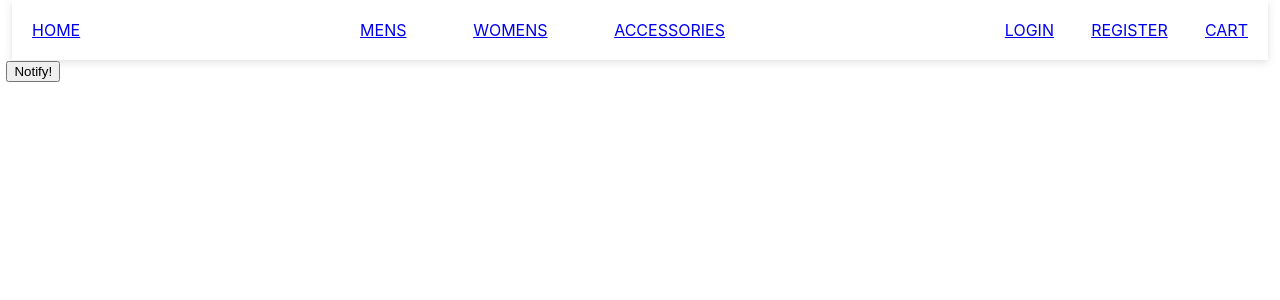
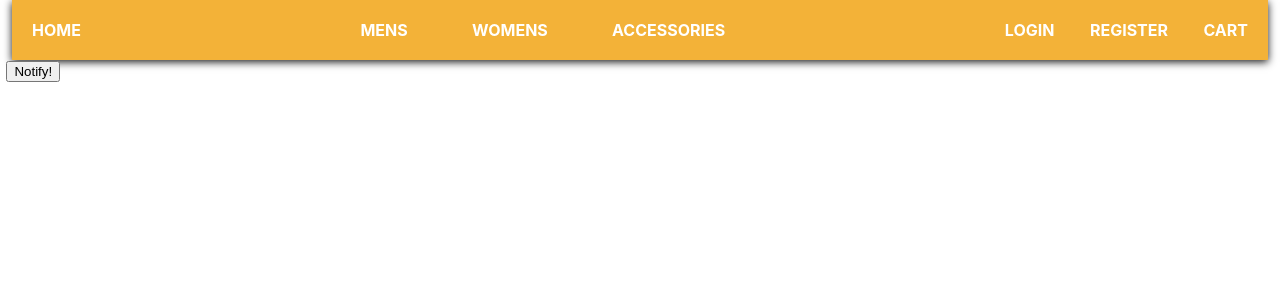
Before and after one commit to Sayli555/e-shop, a React (Create React App) app: page / in a window 1280 px wide. Shown: the top 300 px of the page. Built offline with nearby package versions, Linux system fonts and the light colour scheme.

Commit message:
navbar done

```diff
--- a/src/components/Navbar.jsx
+++ b/src/components/Navbar.jsx
@@ -8,30 +8,30 @@ const Navbar = () => {
   return (
     <div className='navbar'>
     <div>
-    <Link to="/" >HOME</Link>
+    <Link to="/"  className='link'>HOME</Link>
     </div>
 
     <div className='navbar-products'>
     <div>
-    <Link to="/mens" >MENS</Link>
+    <Link to="/mens" className='link'>MENS</Link>
     </div>
     <div>
-    <Link to="/womens" >WOMENS</Link>
+    <Link to="/womens" className='link'>WOMENS</Link>
     </div>
     <div>
-    <Link to="/accessories" >ACCESSORIES</Link>
+    <Link to="/accessories" className='link'>ACCESSORIES</Link>
     </div>
 
     </div>
     <div className='navbar-login-register'>
     <div>
-    <Link to="/login">LOGIN</Link>
+    <Link to="/login" className='link'>LOGIN</Link>
     </div>
     <div>
-      <Link to="/register" >REGISTER</Link>
+      <Link to="/register" className='link'>REGISTER</Link>
     </div>
     <div>
-    <Link to="/cart" >CART</Link>
+    <Link to="/cart" className='link' >CART</Link>
     </div>
 
 
--- a/src/components/navbar.css
+++ b/src/components/navbar.css
@@ -1,10 +1,12 @@
 .navbar{
     width:95%;
     margin: auto;
-    box-shadow: rgba(99, 99, 99, 0.2) 0px 2px 8px 0px;
+    box-shadow: rgba(19, 19, 19, 0.986) 0px 2px 8px 0px;
     padding: 20px;
     display: flex;
     justify-content: space-between;
+    background-color: rgb(243, 178, 56);
+
 }
 .navbar-products{
     display: flex;
@@ -16,7 +18,9 @@
     width:20%;
     justify-content: space-between;
 }
-Link{
+
+  .link{
     text-decoration: none;
-    color: black;
+    color: white;
+    font-weight: bold;
   }
```
